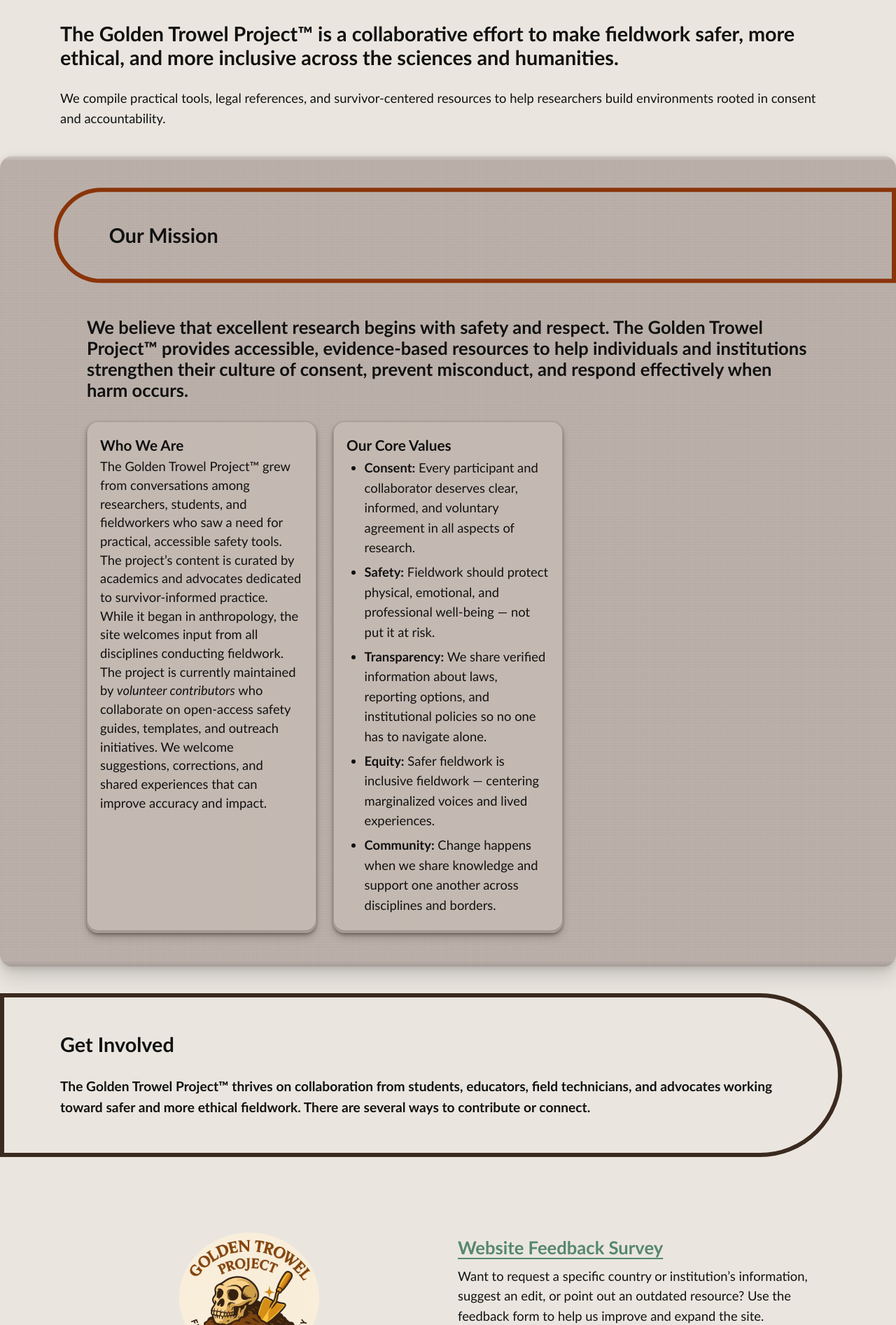
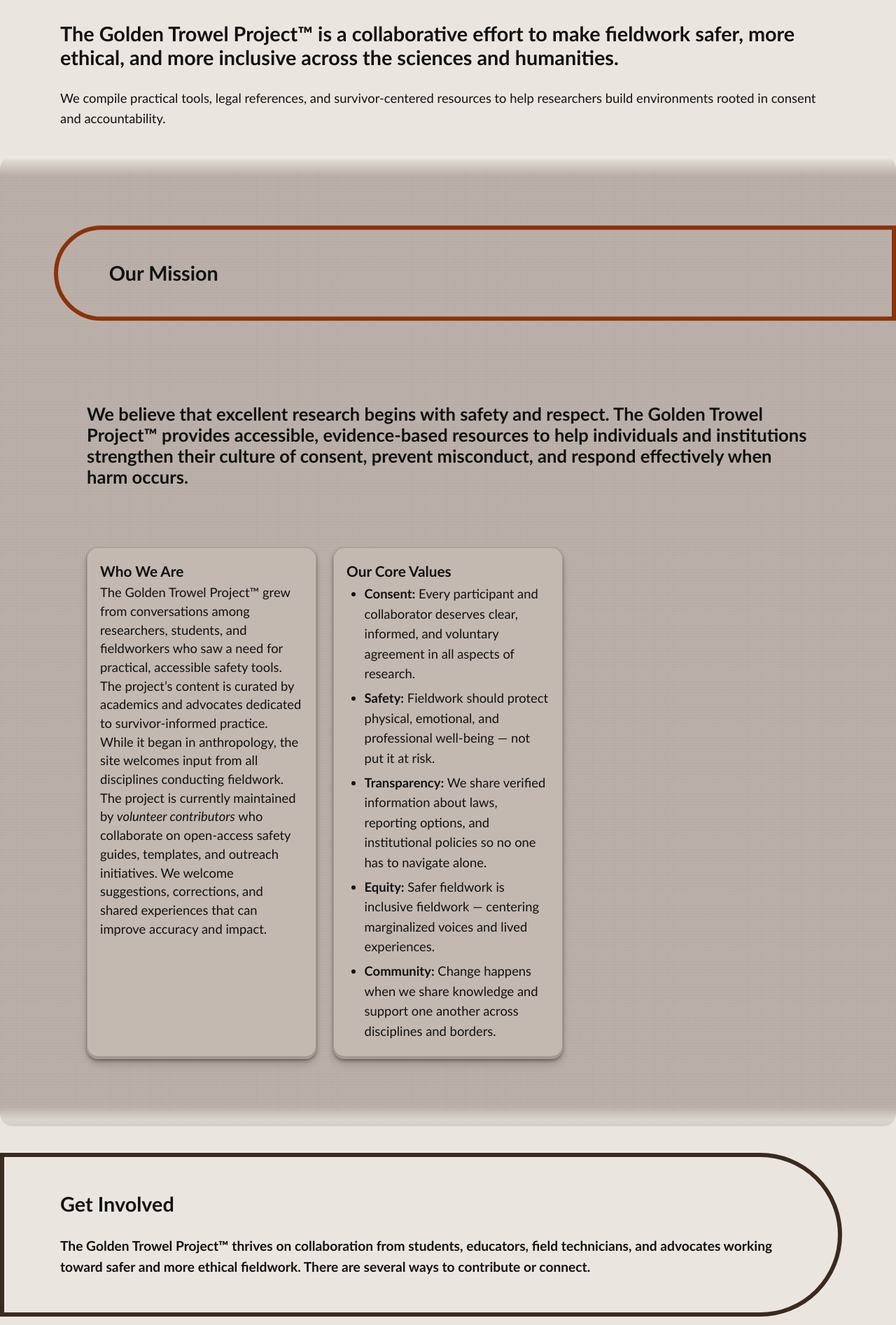
Before and after one commit to AnthroSafetyWarrior/GoldenTrowelProject, a Jekyll site: the page built from _pages/aboutus.html, in a window 1280 px wide. Shown: the part 812-2705 px from the top of the page at 70% size. Built offline with Jekyll 4.4.1, drawn with Linux system fonts in a browser that asks for light colours.

Commit message:
updating name

```diff
--- a/_layouts/default.html
+++ b/_layouts/default.html
@@ -922,63 +922,84 @@
 }
 
 
-/* ================= STRIPE (full-bleed background wrapper) ================= */
+/* ===== Kraft-paper stripe (soft speckles + fibers + gentle taper) ===== */
 .stripe{
-  /* ----------- CONTROLS (tweak once, affects all) ----------- */
-  --stripe-bg: var(--wave-dark);   /* background color */
-  --stripe-bleed-top: 20px;        /* color extends above content */
-  --stripe-bleed-bottom: 0px;      /* color extends below content */
-  --stripe-pad-y: 10px;             /* padding inside the colored area */
-  --stripe-section-pad-y: 8px;     /* padding on inner .section */
-  --stripe-gap: 0px;               /* gap inside .section grid */
-  --stripe-pillhead-mb: 8px;       /* pillhead margin inside stripe */
-  --stripe-buffer-bottom: 30px;    /* transparent space AFTER stripe */
-
-  position: relative;
-  isolation: isolate;
-  margin: 0;
-
-  /* top padding = normal; bottom padding = normal + buffer (transparent) */
-  padding: var(--stripe-pad-y) var(--page-pad-inline);
-  padding-bottom: calc(var(--stripe-pad-y) + var(--stripe-buffer-bottom));
+  --kraft-base: var(--wave-dark);     /* base color of the paper */
+  --kraft-fade: 28px;                 /* how soft the top/bottom taper is */
+  --speckle-light: rgba(255,255,255,.08);
+  --speckle-dark:  rgba(0,0,0,.06);
+  --fiber-light:   rgba(255,255,255,.035);
+  --fiber-dark:    rgba(0,0,0,.03);
 }
 
-/* Full-bleed colored panel only */
+/* full-bleed panel */
 .stripe::before{
   content:"";
-  position:absolute;
-  z-index:-1;                      /* sits behind content */
-  left: calc(50% - 50vw);
-  width: 100vw;
+  position:absolute; z-index:-1;
+  left: calc(50% - 50vw); width:100vw;
+  top:   calc(-1 * var(--stripe-bleed-top, 20px));
+  bottom:calc(-1 * var(--stripe-bleed-bottom, 0px));
 
-  /* color height is driven ONLY by bleed values */
-  top:    calc(-1 * var(--stripe-bleed-top));
-  bottom: calc(-1 * var(--stripe-bleed-bottom));
+  /* LAYERS (top → bottom):
+     1) faint vertical fiber wash
+     2) diagonal paper fibers (very subtle)
+     3–5) 3 speckle fields at different scales for organic noise
+     6) base color, tinted by the blends above
+  */
+  background:
+    linear-gradient(0deg, var(--fiber-light), transparent 60%),
+    repeating-linear-gradient(28deg, var(--fiber-dark) 0 2px, transparent 2px 5px),
+    radial-gradient(1px 1px at 18% 22%, var(--speckle-light) 50%, transparent 51%),
+    radial-gradient(1px 1px at 71% 63%, var(--speckle-dark) 50%,  transparent 51%),
+    radial-gradient(1px 1px at 43% 81%, var(--speckle-light) 50%, transparent 51%),
+    var(--kraft-base);
 
-  background: var(--stripe-bg);
-  pointer-events: none;
+  /* different scales so it doesn’t look tiled */
+  background-size:
+    auto,
+    420px 420px,
+    60px 60px,
+    90px 90px,
+    120px 120px,
+    cover;
+
+  background-blend-mode: overlay, multiply, normal, normal, normal, normal;
+
+  /* ultra-gentle taper into the next section */
+  -webkit-mask-image: linear-gradient(
+    to bottom,
+    transparent 0,
+    #000 var(--kraft-fade),
+    #000 calc(100% - var(--kraft-fade)),
+    transparent 100%
+  );
+          mask-image: linear-gradient(
+    to bottom,
+    transparent 0,
+    #000 var(--kraft-fade),
+    #000 calc(100% - var(--kraft-fade)),
+    transparent 100%
+  );
 }
 
-/* Anchor to right edge when needed */
-.stripe--right::before{
-  left:auto;
-  right:calc(50% - 50vw);
+/* optional: tiny inner glow so it feels “moonlit” not heavy */
+.stripe::after{
+  content:"";
+  position:absolute; z-index:-1;
+  left: calc(50% - 50vw); width:100vw;
+  top:   calc(-1 * var(--stripe-bleed-top, 20px));
+  bottom:calc(-1 * var(--stripe-bleed-bottom, 0px));
+  background:
+    radial-gradient(120% 60% at 50% 10%, rgba(255,255,255,.08), transparent 60%),
+    radial-gradient(120% 60% at 50% 90%, rgba(255,255,255,.06), transparent 60%);
+  pointer-events:none;
+  -webkit-mask-image: inherit; mask-image: inherit; /* match the taper */
 }
 
-/* tighten the inner section */
-.stripe > .section{
-  padding-block: var(--stripe-section-pad-y);
-  gap: var(--stripe-gap);
+/* tweak strength on mobile if you want it even softer */
+@media (max-width:640px){
+  .stripe--kraft{ --kraft-fade: 22px; }
 }
-
-/* control pillhead spacing inside */
-.stripe .pillhead{
-  margin-block: var(--stripe-pillhead-mb);
-}
-
-/* Preset you’re using */
-.stripe--wave-dark { --stripe-bg: var(--wave-dark); }
-/* (You can omit offwhite if you’re not using it) */
 
 /* ================= STRIPE LINK STYLING ================= */
 /* Default link color inside stripes */
```
